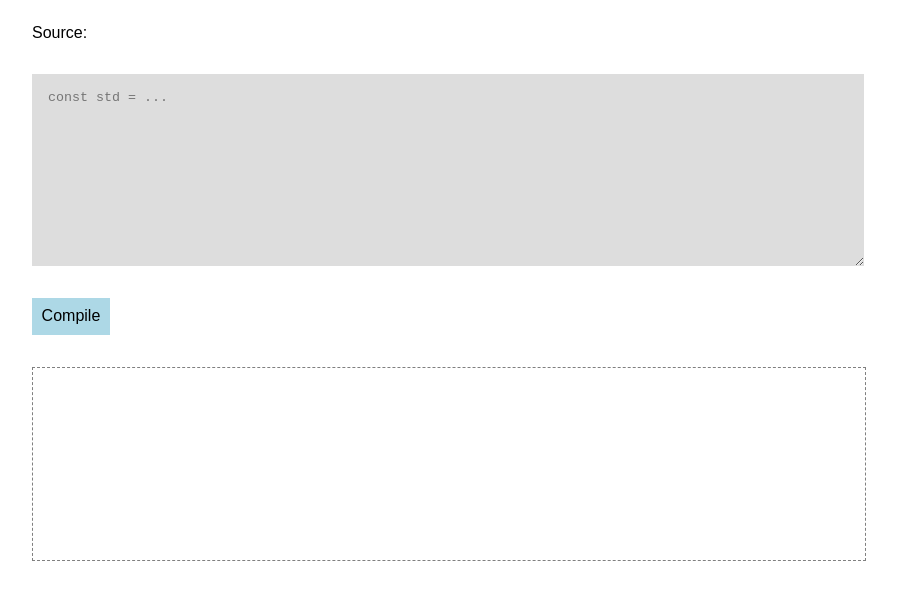
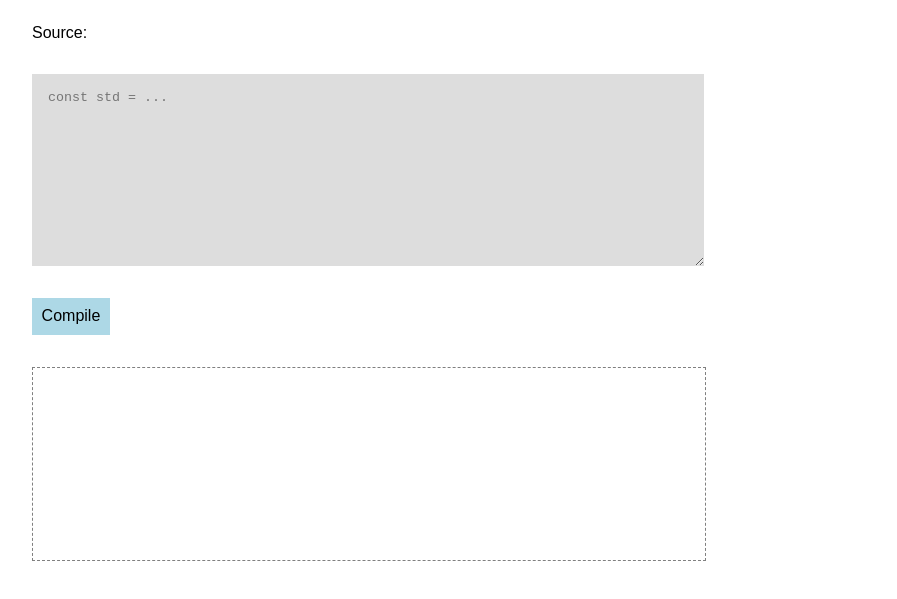
Before and after one commit to gsquire/zig-play, a plain HTML site: page static/index.html in a window 1280 px wide. Shown: the part 75-674 px from the top of the page, without its empty margins (96-993 px from the left). Drawn offline with Linux system fonts and the light colour scheme.

Commit message:
Use width/height relative to screen

```diff
--- a/static/style.css
+++ b/static/style.css
@@ -14,8 +14,8 @@ textarea, #stdout {
     padding: 1rem;
     margin: 2rem 0rem;
     font-family: monospace;
-    width: 50rem;
-    height: 10rem;
+    width: 50vw;
+    height: 20vh;
 }
 textarea {
     border: none;
```
